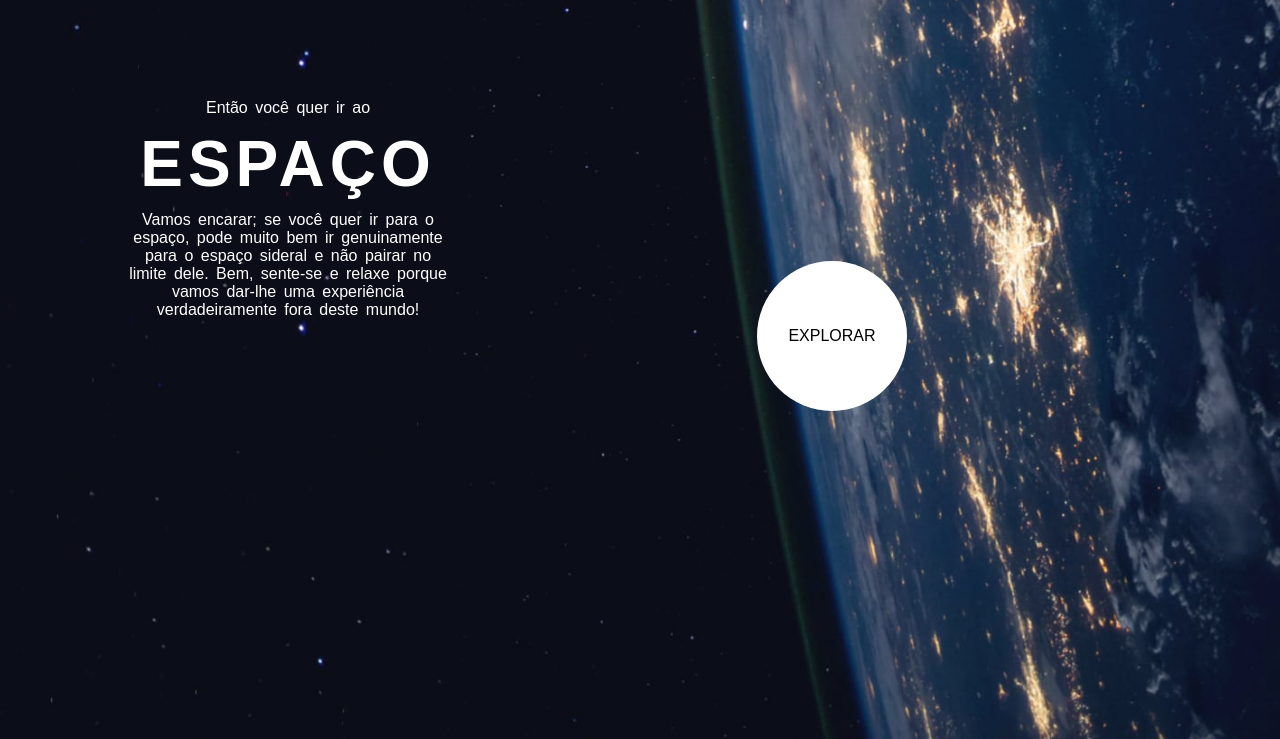
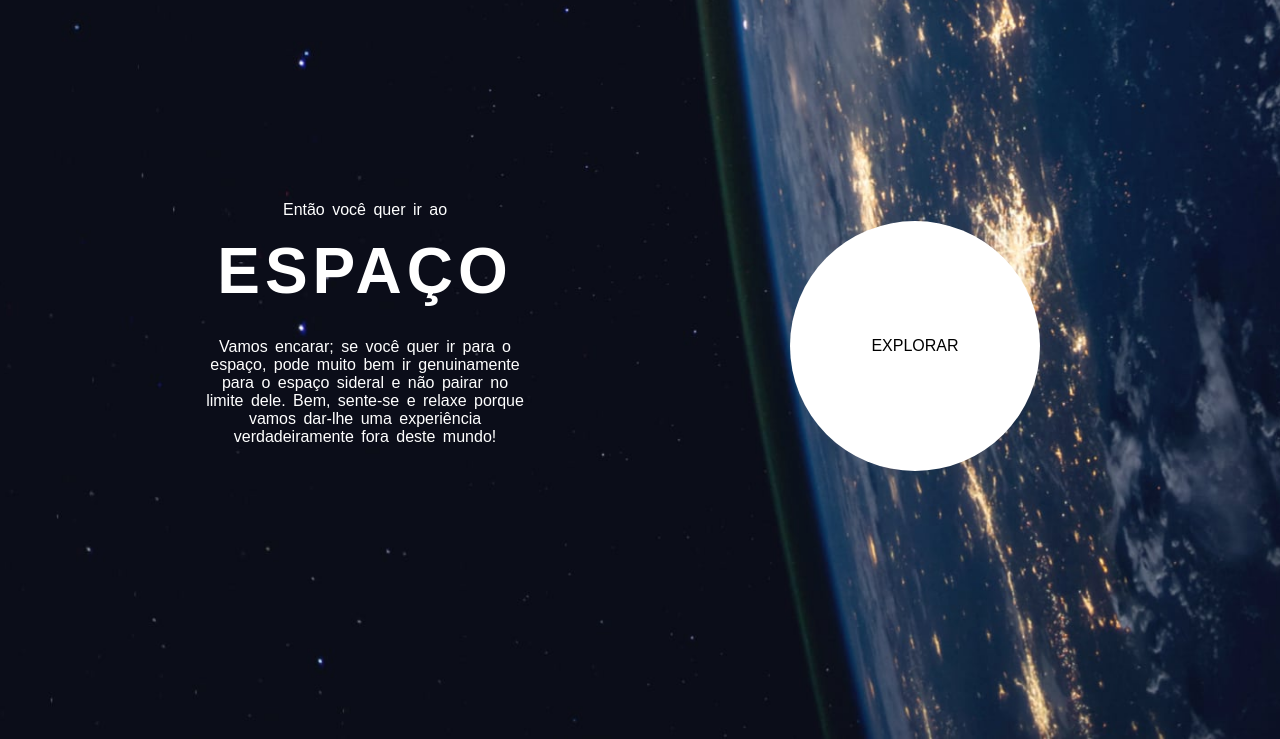
Before and after one commit to pablobidiaki/Turismo_Espacial, a plain HTML site: page index.html in a window 1280 px wide. Shown: the part 74-813 px from the top of the page. Drawn offline with Linux system fonts and the light colour scheme; a web font is replaced by a local one.

Commit message:
detalhes

```diff
--- a/destino/menuBurguer.js
+++ b/destino/menuBurguer.js
@@ -5,9 +5,11 @@ function menuBurguer(){
         document.getElementById('opcoes').classList.remove('none')
         document.getElementById('fechar').classList.remove('none')
         document.getElementById('burguer').classList.add('none')
+        document.querySelector('body').classList.add('over')
     }else{
         document.getElementById('opcoes').classList.add('none')
         document.getElementById('burguer').classList.remove('none')
         document.getElementById('fechar').classList.add('none')
+        document.querySelector('body').classList.remove('over')
     }
 }
--- a/destino/styles/style.css
+++ b/destino/styles/style.css
@@ -97,3 +97,7 @@ a{
 .none{
     display:none;
 }
+
+.over{
+    overflow-y: hidden;
+}
--- a/index.html
+++ b/index.html
@@ -32,12 +32,12 @@
         </div>
     </header>
     <main>
-        <div class="infoFinais">
-        <p>Então você quer ir ao</p>
-        <h1>Espaço</h1>
-            <p class="textoCentral">Vamos encarar; se você quer ir para o espaço, pode muito bem ir genuinamente para o espaço sideral e não pairar no limite dele. Bem, sente-se e relaxe porque vamos dar-lhe uma experiência verdadeiramente fora deste mundo! </p>
+        <div class="informacoes">
+            <p>Então você quer ir ao</p>
+            <h1>Espaço</h1>
+                <p class="textoPrincipal">Vamos encarar; se você quer ir para o espaço, pode muito bem ir genuinamente para o espaço sideral e não pairar no limite dele. Bem, sente-se e relaxe porque vamos dar-lhe uma experiência verdadeiramente fora deste mundo! </p>
+                <p><button><a href="destino/index.html">Explorar</a></button></p>
         </div>
-            <p><button><a href="destino/index.html">Explorar</a></button></p>
     </main>
     <script src="script.js"></script>
 </body>
--- a/styles/mediaquerry.css
+++ b/styles/mediaquerry.css
@@ -42,6 +42,22 @@
         background-size: cover;
     }
 
+    main{
+        position: absolute;
+        left: 50%;
+        top: 50%;
+        transform: translate(-50%, -50%);
+    }
+
+    p, h1{
+        text-align: center;
+    }
+
+    button{
+        width: 250px;
+        height: 250px;
+    }
+
     #nav-bar{
         margin-top:1%;
         margin-right: 0px;
@@ -65,22 +81,17 @@
         margin-right: 100px;
     }
 
-    .infoFinais{
-        margin: 8% 0px;
+    .informacoes{
+        columns: 2;
+        column-gap: 200px;
     }
 
-    .infoFinais p, .infoFinais .textoCentral, h1 {
-        text-align: center;
-        margin: 10px 10%;
-        width: 25%;
-        height: 50%;
+    .informacoes p{
+        margin-top: 30px;
     }
 
-    p button{
-        position: absolute;
-        top: 45%;
-        left: 65%;
-        transform: translate(-50%, -50%);
-        cursor: pointer;
+    .textoPrincipal{
+        width: 320px;
     }
+
 }
```
